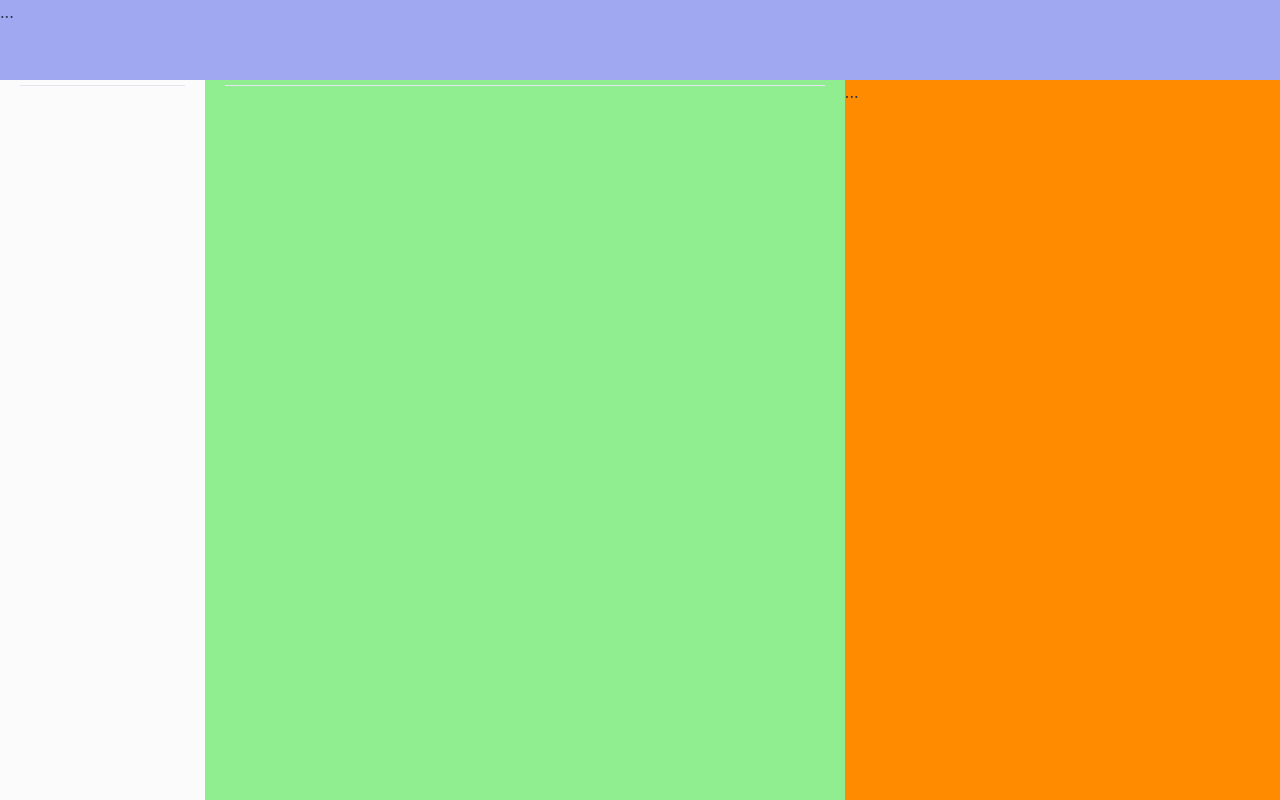
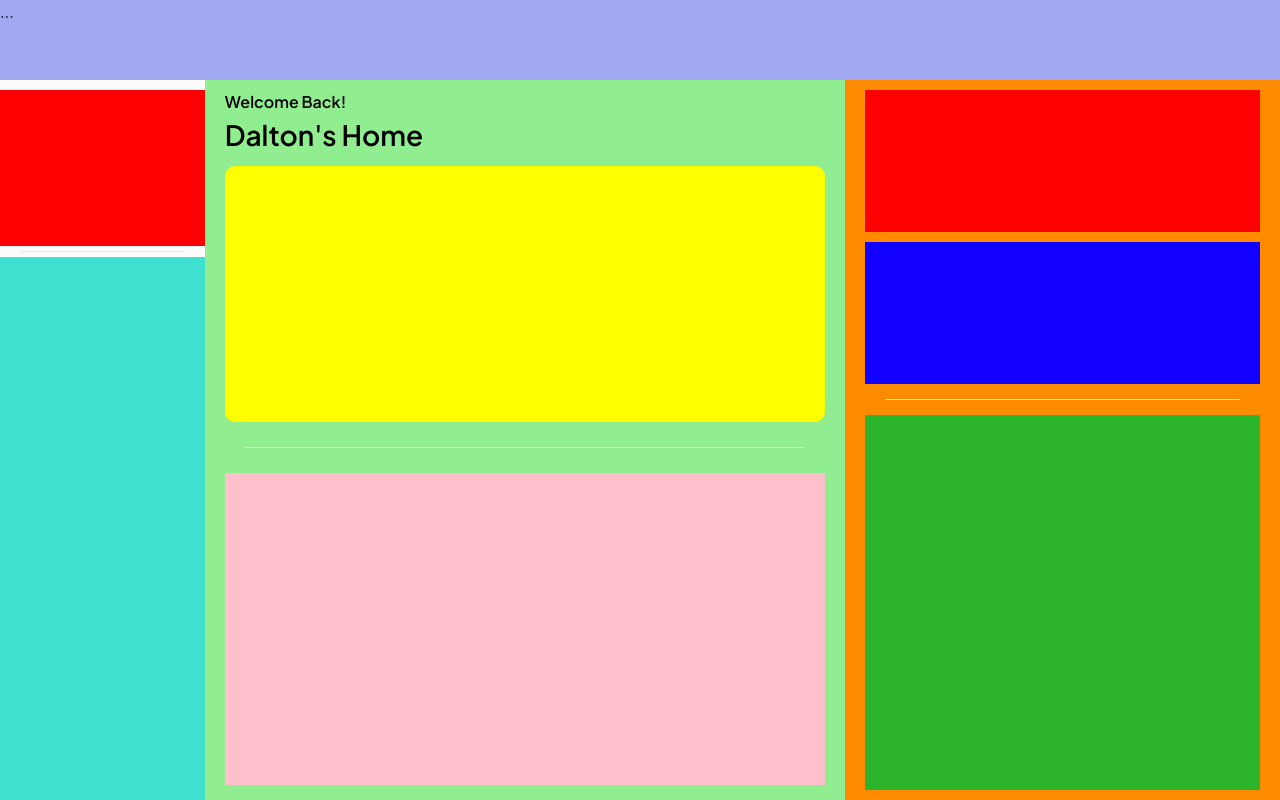
Before and after one commit to Niyaz2498/niyaz-cn, a React (Vite) app: page / in a window 1280 px wide. Built offline with nearby package versions, Linux system fonts and the light colour scheme.

Commit message:
base Layout

```diff
--- a/index.html
+++ b/index.html
@@ -4,6 +4,9 @@
     <meta charset="UTF-8" />
     <!-- <link rel="icon" type="image/svg+xml" href="/vite.svg" /> -->
     <meta name="viewport" content="width=device-width, initial-scale=1.0" />
+    <link rel="preconnect" href="https://fonts.googleapis.com">
+<link rel="preconnect" href="https://fonts.gstatic.com" crossorigin>
+<link href="https://fonts.googleapis.com/css2?family=Plus+Jakarta+Sans:ital,wght@0,200..800;1,200..800&family=Roboto:wght@300;400;500;700;900&display=swap" rel="stylesheet">
     <title>Niyaz's site</title>
   </head>
   <body>
--- a/src/App.jsx
+++ b/src/App.jsx
@@ -1,8 +1,8 @@
 import { useState } from 'react'
-import reactLogo from './assets/react.svg'
-import viteLogo from '/vite.svg'
-import './App.scss'
+import './styles/App.scss'
 import Separator from "./components/Separator"
+import HomeMain from "./components/HomeMain"
+import HomeSide from './components/HomeSide'
 
 function App() {
   const [count, setCount] = useState(0)
@@ -35,12 +35,16 @@ function App() {
     <>
     <div className="navbar">...</div>
     <div className="column1">
+      <div className='side-menu-list'>
+
+      </div>
       <Separator></Separator>
+      <div className='sm-extras'>
+
+      </div>
     </div>
-    <div className="column2">
-      <Separator></Separator>
-    </div>
-    <div className="column3">...</div>
+    <HomeMain></HomeMain>
+    <HomeSide></HomeSide>
     </>
   )
 }
--- /dev/null
+++ b/src/components/HomeMain.jsx
@@ -0,0 +1,29 @@
+import React from 'react'
+import Separator from './Separator'
+
+const HomeMain = () => {
+  return (
+    <>
+        <div className="column2">
+            <span className='welcome-text'>
+                Welcome Back!
+            </span>
+            <br></br>
+            <span className='user-title-text'>
+                Dalton's Home
+            </span>
+        <div className='chartSection'>
+
+        </div>
+        <Separator></Separator>
+        <div className='NotesSection'>
+
+        </div>
+
+        </div>
+
+    </>
+  )
+}
+
+export default HomeMain
--- /dev/null
+++ b/src/components/HomeSide.jsx
@@ -0,0 +1,15 @@
+import React from 'react'
+import Separator from './Separator'
+
+const HomeSide = () => {
+  return (
+    <div className="column3">
+        <div className="calendar-section"></div>
+        <div className="progress-section"></div>
+        <Separator></Separator>
+        <div className="Task-section"></div>
+    </div>
+  )
+}
+
+export default HomeSide
--- a/src/App.scss
+++ b/src/styles/App.scss
@@ -1,4 +1,6 @@
 @import "./variable.scss";
+@import "./HomeMain.scss";
+@import "./HomeSide.scss";
 
 /* #root {
   max-width: 1280px;
@@ -78,23 +80,13 @@ html, body {
   /* Add your content here */
   // background-color: blueviolet;
   background-color: #fbfbfb;
+  display: flex;
+  flex-direction: column;
+  padding-top: 10px;
 }
 
-.column2 {
-  grid-row: 2;
-  grid-column: 2;
-  /* Add your content here */
-  background-color: lightgreen;
-}
-
-.column3 {
-  grid-row: 2;
-  grid-column: 3;
-  /* Add your content here */
-  background-color: darkorange;
-}
 .separator {
-  height: 0.75px;
+  height: 0.95px;
   background-color: #E6E4F0;
   margin: 0 20px;
 }
@@ -102,3 +94,11 @@ html, body {
   padding-top: 5px;
   padding-bottom: 5px;
 }
+.side-menu-list {
+  flex: 0 0 22%;
+  background-color: red;
+}
+.sm-extras {
+  flex: 1 0 auto;
+  background-color: turquoise;
+}
--- /dev/null
+++ b/src/styles/HomeMain.scss
@@ -0,0 +1,38 @@
+.welcome-text{
+    color: black;
+    font-family: "Plus Jakarta Sans", sans-serif;
+    size: 16px;
+    font-weight: 600;
+    margin-top: 10px;
+}
+.column2 {
+    grid-row: 2;
+    grid-column: 2;
+    /* Add your content here */
+    background-color: lightgreen;
+    padding-top: 10px;
+    padding-left: 20px;
+    padding-right: 20px;
+}
+
+.user-title-text{
+    font-family: "Plus Jakarta Sans";
+    font-weight: 600;
+    font-size: 28px;
+    // letter-spacing: 2%;
+    color: black;
+}
+.chartSection{
+    background-color: yellow;
+    height: 36%;
+    margin-top: 10px;
+    margin-bottom: 20px;
+    border-radius: 10px;
+}
+.NotesSection{
+    background-color: pink;
+    height: 44%;
+    margin-top: 20px;
+    margin-bottom: 20px;
+    // border-radius: 10px;
+}
--- /dev/null
+++ b/src/styles/HomeSide.scss
@@ -0,0 +1,29 @@
+.column3 {
+    grid-row: 2;
+    grid-column: 3;
+    /* Add your content here */
+    background-color: darkorange;
+    display: flex;
+    flex-direction: column;
+    padding-top: 10px;
+    padding-left: 20px;
+    padding-right: 20px;
+}
+
+.calendar-section {
+    flex: 0 0 20%;
+    background-color: red;
+    margin-bottom: 10px;
+}
+.progress-section {
+    flex: 0 0 20%;
+    background-color: rgb(17, 0, 255);
+    margin-bottom: 10px;
+}
+
+.Task-section {
+    flex: 1 0 auto;
+    background-color: rgb(45, 180, 45);
+    margin-top: 10px;
+    margin-bottom: 10px;
+}
```
Also changed, not shown: src/styles/variable.scss (renamed from src/variable.scss), 1 other file (tests, documents, lock files or other folders).
